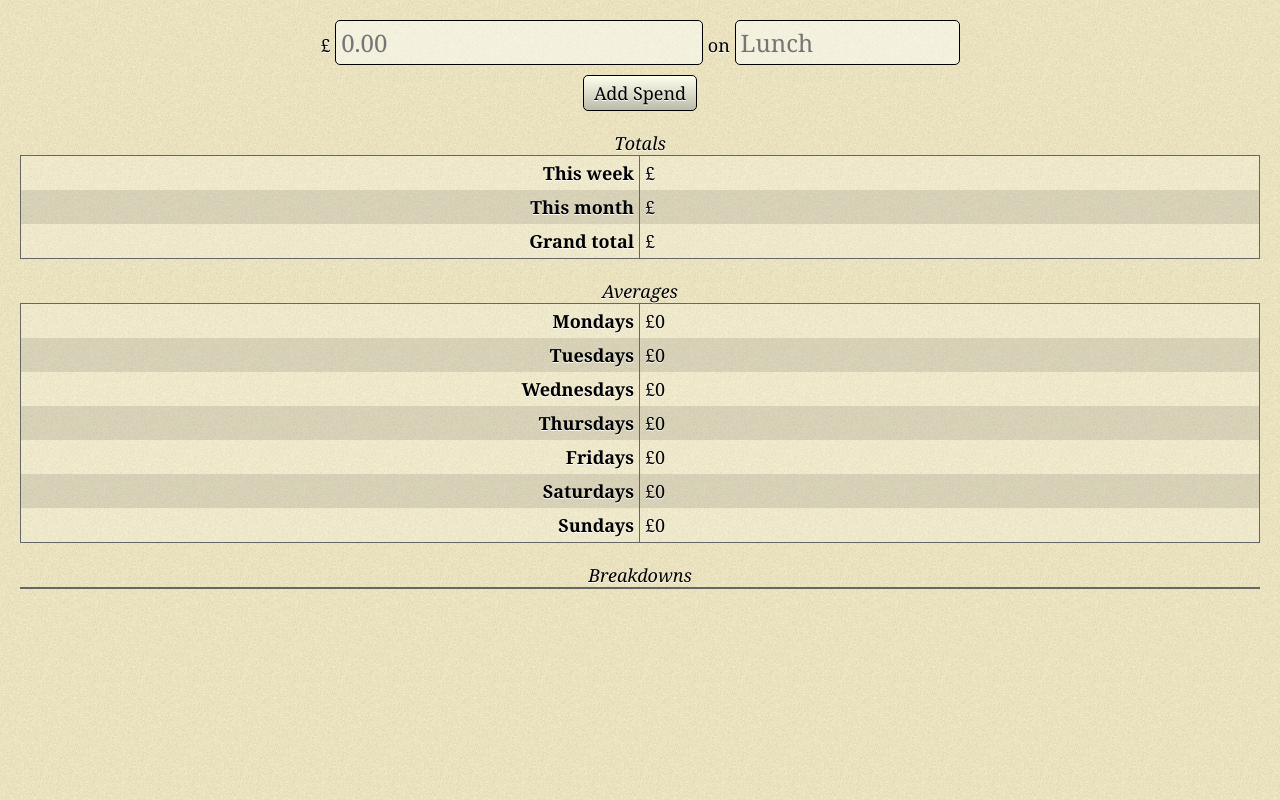
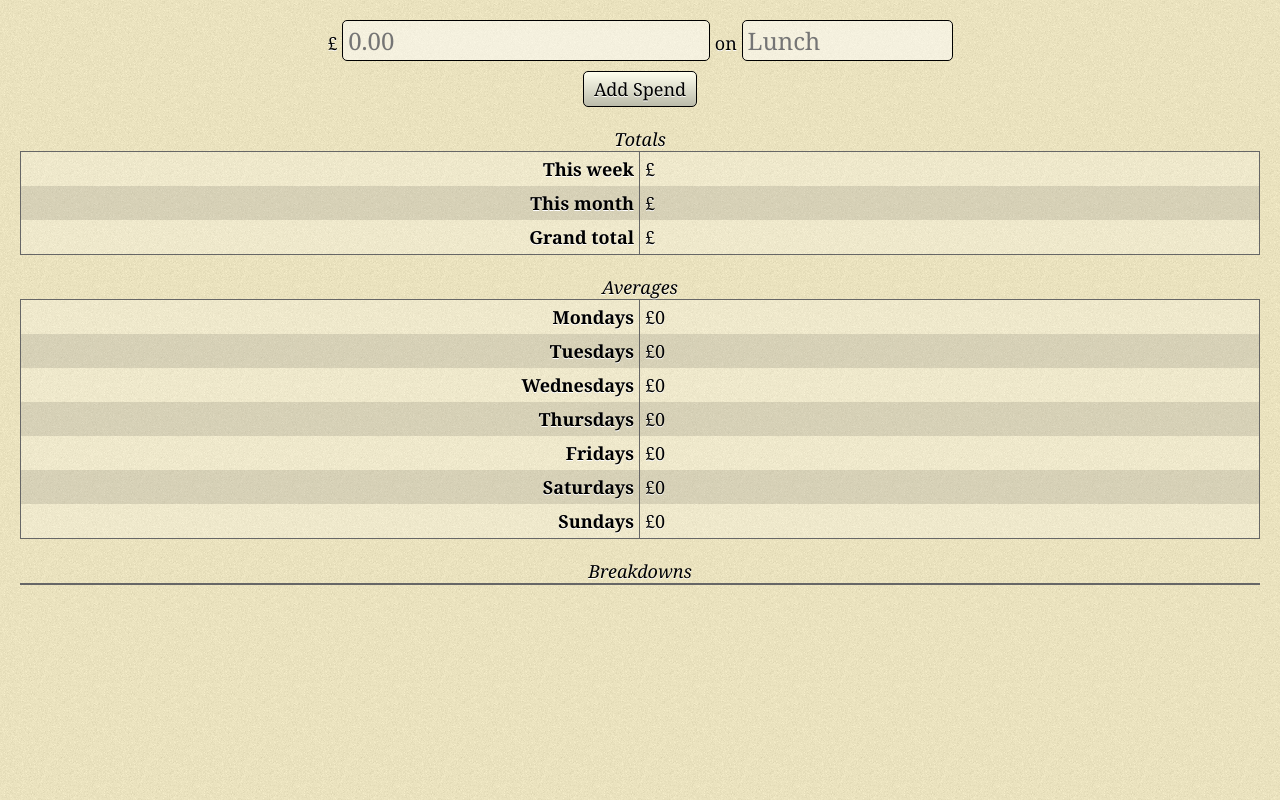
Before and after one commit to mudge/spendthrift, a plain HTML site: page index.html in a window 1280 px wide. Drawn offline with Linux system fonts and the light colour scheme.

Commit message:
Faff with the styling.

```diff
--- a/index.html
+++ b/index.html
@@ -6,7 +6,7 @@
     <link rel="stylesheet" type="text/css" href="st.css">
     <link rel="apple-touch-icon" href="apple-touch-icon.png">
     <link rel="apple-touch-startup-image" href="loading.png">
-    <meta name="viewport" content="width=device-width; initial-scale=1.0;">
+    <meta name="viewport" content="user-scalable=no, width=device-width">
     <meta name="apple-mobile-web-app-capable" content="yes">
     <meta name="apple-mobile-web-app-status-bar-style" content="black">
   </head>
@@ -14,9 +14,9 @@
     <form onsubmit="return addSpend()">
       <p>
         &pound;
-        <input type="number" id="amount" placeholder="0.00" size="5">
+        <input type="number" id="amount" placeholder="0.00" size="4">
         on
-        <input type="text" autosave="descriptions" id="description" placeholder="Lunch" size="10">
+        <input type="text" autosave="descriptions" id="description" placeholder="Lunch" size="9">
       </p>
       <p>
         <input type="submit" value="Add Spend">
--- a/st.css
+++ b/st.css
@@ -22,13 +22,17 @@ input {
   font-size: x-large;
   -webkit-border-radius: 5px;
   border: 1px solid #000;
-  padding: 5px;
+  padding: 3px 5px;
 }
 input[type=submit] {
   font-size: large;
   padding: 5px 10px;
   background: -webkit-gradient(linear, 0% 0%, 0% 100%, from(#ffe), to(#bba));
   text-shadow: 0 1px 0 #fff;
+}
+input[type=submit]:active {
+  background: -webkit-gradient(linear, 0% 0%, 0% 100%, from(#998), to(#ddc));
+  text-shadow: 0 1px 0 #ddd;
 }
 table {
   background: rgba(255, 255, 255, 0.2);
```
Also changed, not shown: 1 other file.
